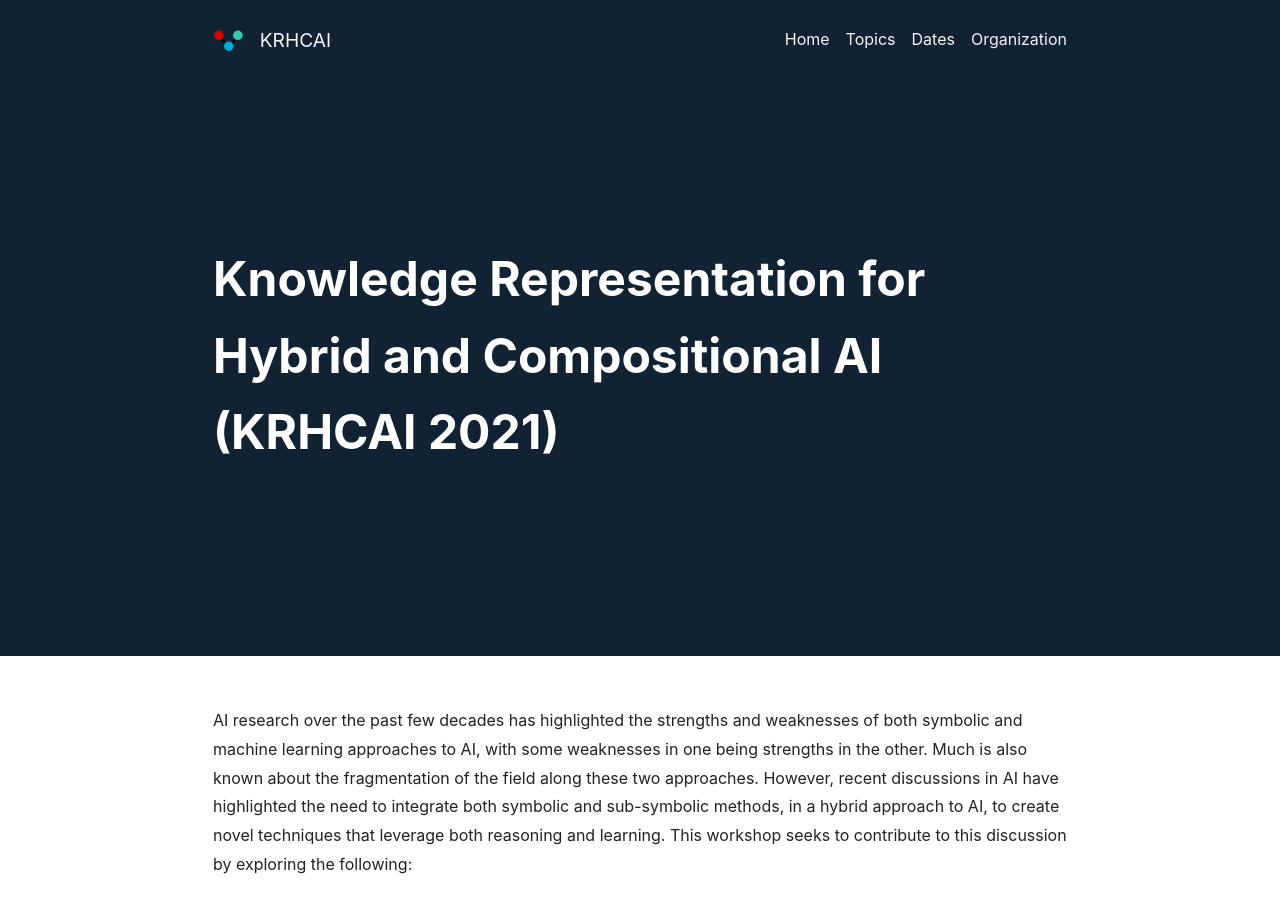
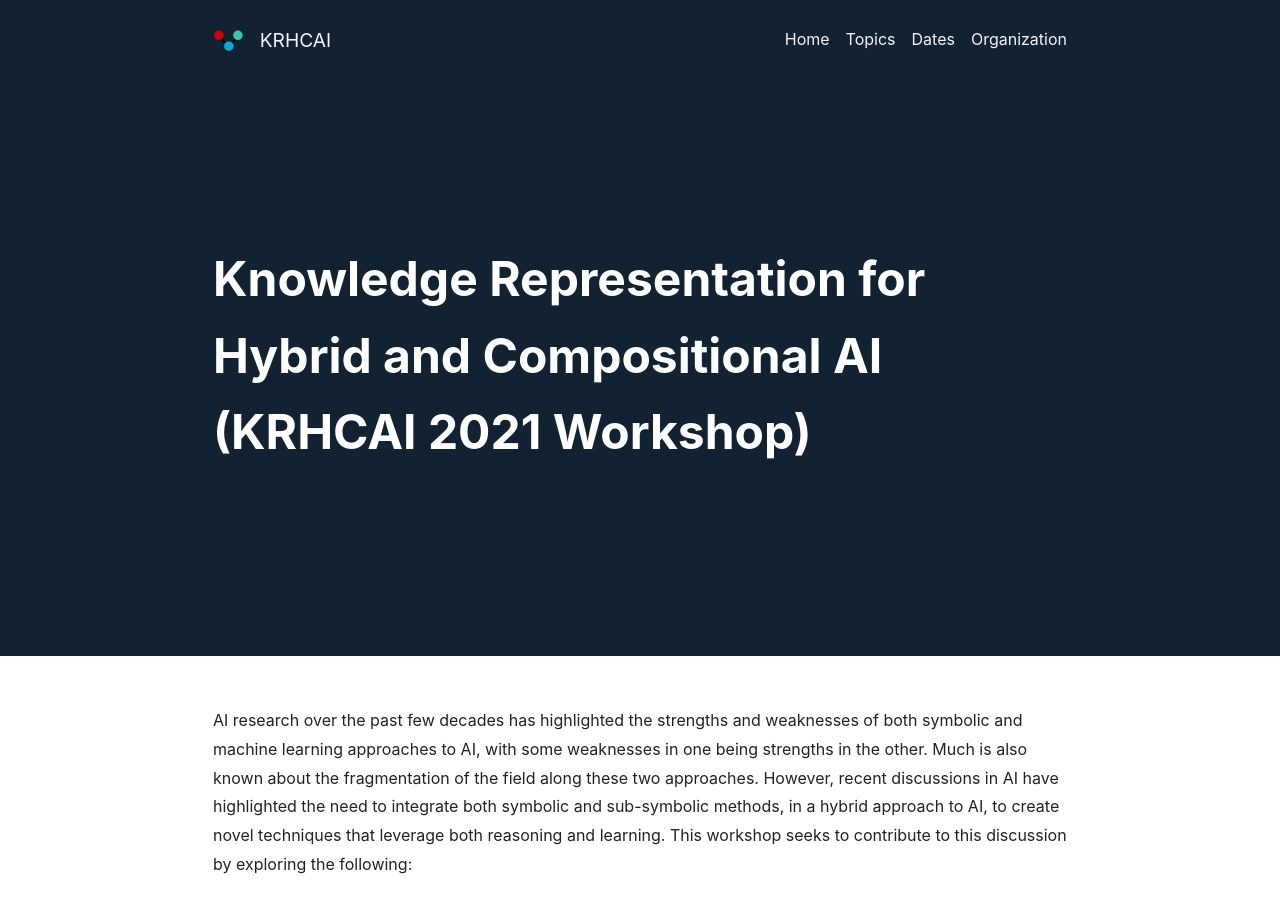
Before and after one commit to krhcai/krhcai.github.io, a Jekyll site: the page built from index.html, in a window 1280 px wide and 900 px high. Built offline with Jekyll 4.4.1, drawn with Linux system fonts in a browser that asks for light colours; nearby versions of some CDN libraries; the list of posts is cut into pages by our own code.

Commit message:
include workshop in title

```diff
--- a/index.html
+++ b/index.html
@@ -1,6 +1,6 @@
 ---
 layout: article
-title: Knowledge Representation for Hybrid and Compositional AI (KRHCAI 2021)
+title: Knowledge Representation for Hybrid and Compositional AI (KRHCAI 2021 Workshop)
 header:
   theme: dark
   background: '#123'
```
Also changed, not shown: other parts of index.html (+1 -1 lines).
